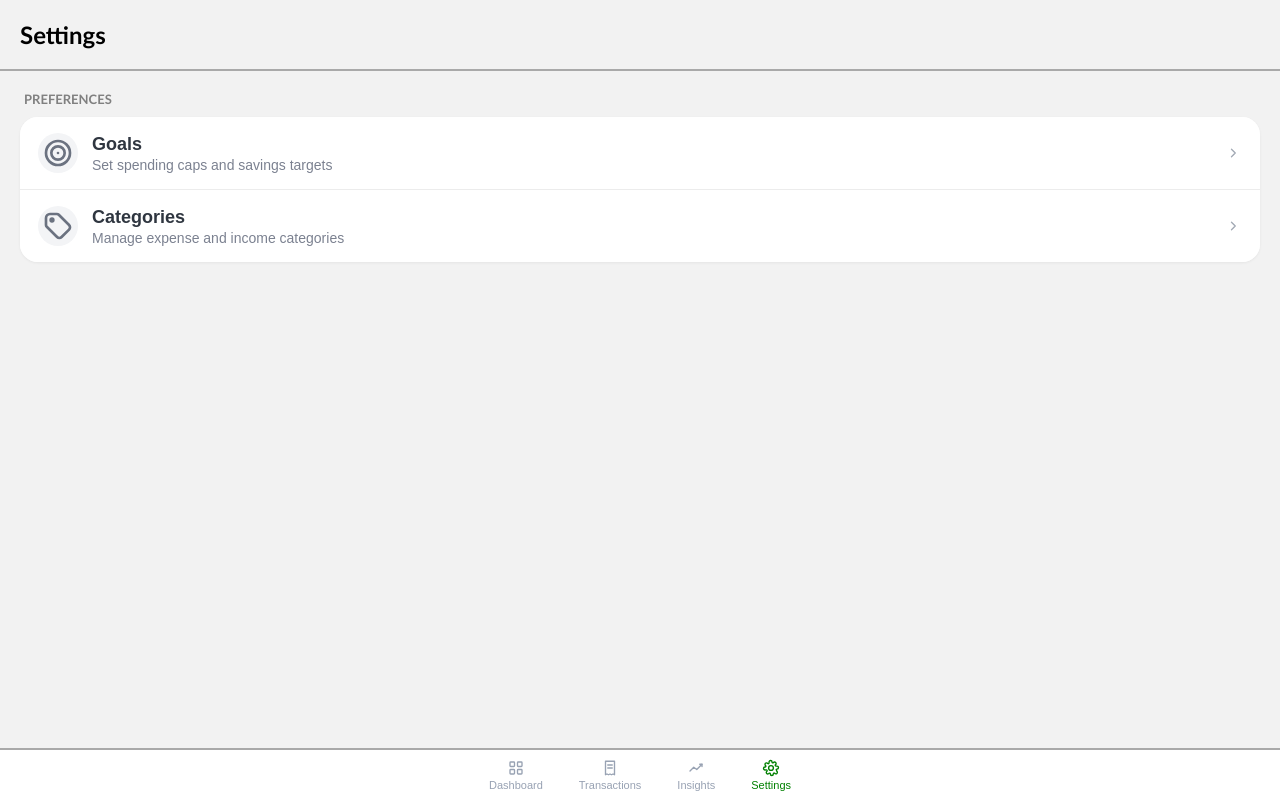
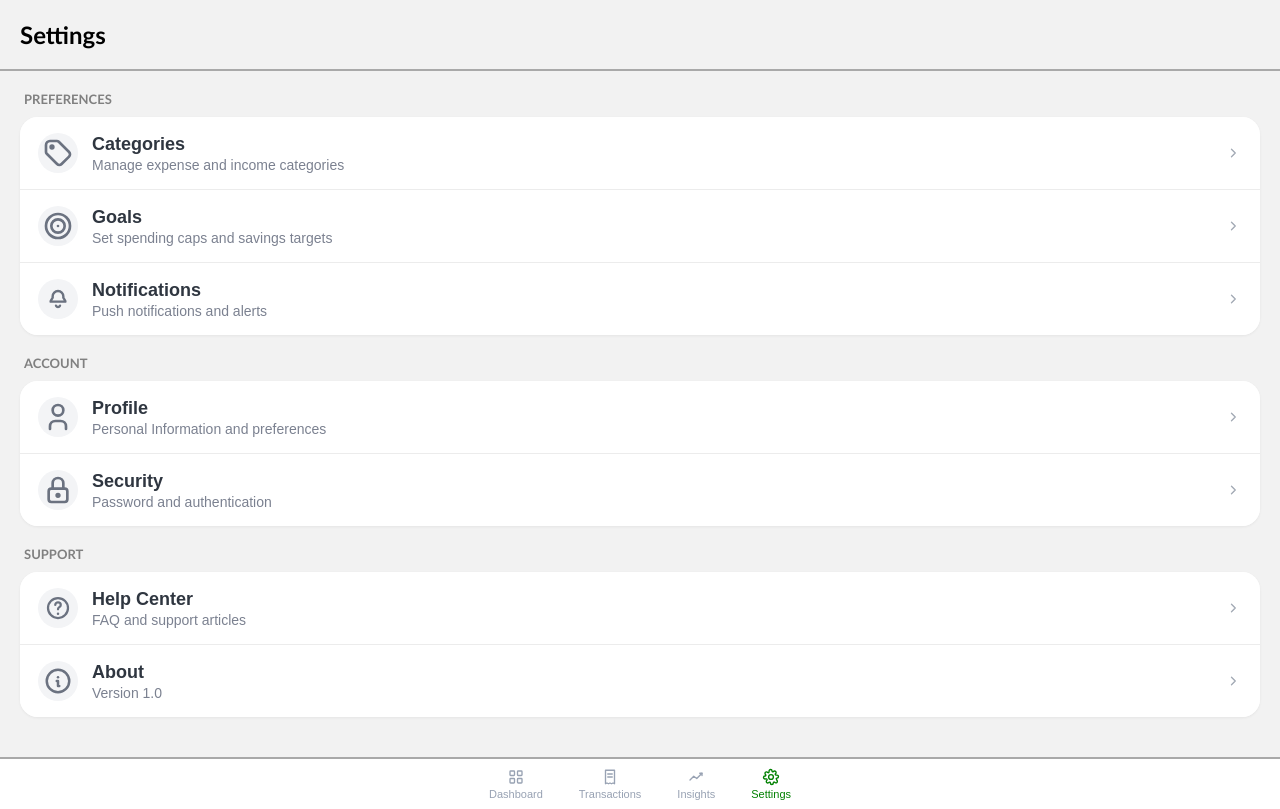
Before and after one commit to BT3103AppDev1/final-project-l2_group_22, a Vue app: page /settings in a window 1280 px wide. Built offline with nearby package versions, Linux system fonts and the light colour scheme; no server answers; sample sign-in values are in the browser's storage.

Commit message:
Update Settings.vue

```diff
--- a/src/views/Settings.vue
+++ b/src/views/Settings.vue
@@ -7,6 +7,25 @@
         <main class="page-content">
             <p class="desc">Preferences</p>
             <div class="content settings-group">
+                <button class="menu-item">
+                    <div class="menu-left">
+                        <div class="menu-icon-circle">
+                            <svg class="menu-icon" viewBox="0 0 24 24" fill="none" xmlns="http://www.w3.org/2000/svg">
+                                <path d="M6.5 7.5a1 1 0 1 0 2 0a1 1 0 1 0 -2 0" stroke="currentColor" stroke-width="2" stroke-linecap="round" stroke-linejoin="round"></path>
+                                <path d="M3 6v5.172a2 2 0 0 0 .586 1.414l7.71 7.71a2.41 2.41 0 0 0 3.408 0l5.592 -5.592a2.41 2.41 0 0 0 0 -3.408l-7.71 -7.71a2 2 0 0 0 -1.414 -.586h-5.172a3 3 0 0 0 -3 3" stroke="currentColor" stroke-width="2" stroke-linecap="round" stroke-linejoin="round"></path>
+                            </svg>
+                        </div>
+
+                        <div class="menu-text">
+                            <p class="menu-title">Categories</p>
+                            <p class="menu-subtext">Manage expense and income categories</p>
+                        </div>
+                    </div>
+
+                    <svg class="menu-arrow" viewBox="0 0 24 24" fill="none" xmlns="http://www.w3.org/2000/svg">
+                        <path d="M10 7L15 12L10 17" stroke="currentColor" stroke-width="1.8" stroke-linecap="round" stroke-linejoin="round"></path>
+                    </svg>
+                </button>
 
                 <button class="menu-item" @click="$router.push('/goals')">
                     <div class="menu-left">
@@ -17,11 +36,13 @@
                                 <circle cx="12" cy="12" r="1" fill="currentColor"></circle>
                             </svg>
                         </div>
+
                         <div class="menu-text">
                             <p class="menu-title">Goals</p>
                             <p class="menu-subtext">Set spending caps and savings targets</p>
                         </div>
                     </div>
+
                     <svg class="menu-arrow" viewBox="0 0 24 24" fill="none" xmlns="http://www.w3.org/2000/svg">
                         <path d="M10 7L15 12L10 17" stroke="currentColor" stroke-width="1.8" stroke-linecap="round" stroke-linejoin="round"></path>
                     </svg>
@@ -31,38 +52,234 @@
                     <div class="menu-left">
                         <div class="menu-icon-circle">
                             <svg class="menu-icon" viewBox="0 0 24 24" fill="none" xmlns="http://www.w3.org/2000/svg">
-                                <path d="M6.5 7.5a1 1 0 1 0 2 0a1 1 0 1 0 -2 0" stroke="currentColor" stroke-width="2" stroke-linecap="round" stroke-linejoin="round"></path>
-                                <path d="M3 6v5.172a2 2 0 0 0 .586 1.414l7.71 7.71a2.41 2.41 0 0 0 3.408 0l5.592 -5.592a2.41 2.41 0 0 0 0 -3.408l-7.71 -7.71a2 2 0 0 0 -1.414 -.586h-5.172a3 3 0 0 0 -3 3" stroke="currentColor" stroke-width="2" stroke-linecap="round" stroke-linejoin="round"></path>
+                                <path d="M12 6C9.8 6 8 7.8 8 10V11L6.5 13.5V14H17.5V13.5L16 11V10C16 7.8 14.2 6 12 6Z" stroke="currentColor" stroke-width="1.8" stroke-linejoin="round"></path>
+                                <path d="M10.5 17C10.8 17.6 11.3 18 12 18C12.7 18 13.2 17.6 13.5 17" stroke="currentColor" stroke-width="1.8" stroke-linecap="round"></path>
                             </svg>
                         </div>
+
                         <div class="menu-text">
-                            <p class="menu-title">Categories</p>
-                            <p class="menu-subtext">Manage expense and income categories</p>
+                            <p class="menu-title">Notifications</p>
+                            <p class="menu-subtext">Push notifications and alerts</p>
                         </div>
                     </div>
+
                     <svg class="menu-arrow" viewBox="0 0 24 24" fill="none" xmlns="http://www.w3.org/2000/svg">
                         <path d="M10 7L15 12L10 17" stroke="currentColor" stroke-width="1.8" stroke-linecap="round" stroke-linejoin="round"></path>
                     </svg>
                 </button>
+            </div>
+
+
+
+            <p class="desc">Account</p>
+
+            <div class="content settings-group">
+
+                <button class="menu-item" @click="$router.push('/profile')">
+
+                    <div class="menu-left">
+
+                        <div class="menu-icon-circle">
+
+                            <svg class="menu-icon" viewBox="0 0 24 24" fill="none" xmlns="http://www.w3.org/2000/svg">
+
+                                <path d="M8 7a4 4 0 1 0 8 0a4 4 0 0 0 -8 0" stroke="currentColor" stroke-width="2" stroke-linecap="round" stroke-linejoin="round"></path>
+
+                                <path d="M6 21v-2a4 4 0 0 1 4 -4h4a4 4 0 0 1 4 4v2" stroke="currentColor" stroke-width="2" stroke-linecap="round" stroke-linejoin="round"></path>
+
+                            </svg>
+
+                        </div>
+
+
+
+                        <div class="menu-text">
+
+                            <p class="menu-title">Profile</p>
+
+                            <p class="menu-subtext">Personal Information and preferences</p>
+
+                        </div>
+
+                    </div>
+
+
+
+                    <svg class="menu-arrow" viewBox="0 0 24 24" fill="none" xmlns="http://www.w3.org/2000/svg">
+
+                        <path d="M10 7L15 12L10 17" stroke="currentColor" stroke-width="1.8" stroke-linecap="round" stroke-linejoin="round"></path>
+
+                    </svg>
+
+                </button>
+
+
+
+                <button class="menu-item">
+
+                    <div class="menu-left">
+
+                        <div class="menu-icon-circle">
+
+                            <svg class="menu-icon" viewBox="0 0 24 24" fill="none" xmlns="http://www.w3.org/2000/svg">
+
+                                <path d="M5 13a2 2 0 0 1 2 -2h10a2 2 0 0 1 2 2v6a2 2 0 0 1 -2 2h-10a2 2 0 0 1 -2 -2v-6" stroke="currentColor" stroke-width="2" stroke-linecap="round" stroke-linejoin="round"></path>
+
+                                <path d="M11 16a1 1 0 1 0 2 0a1 1 0 0 0 -2 0" stroke="currentColor" stroke-width="2" stroke-linecap="round" stroke-linejoin="round"></path>
+
+                                <path d="M8 11v-4a4 4 0 1 1 8 0v4" stroke="currentColor" stroke-width="2" stroke-linecap="round" stroke-linejoin="round"></path>
+
+                            </svg>
+
+                        </div>
+
+
+
+                        <div class="menu-text">
+
+                            <p class="menu-title">Security</p>
+
+                            <p class="menu-subtext">Password and authentication</p>
+
+                        </div>
+
+                    </div>
+
+
+
+                    <svg class="menu-arrow" viewBox="0 0 24 24" fill="none" xmlns="http://www.w3.org/2000/svg">
+
+                        <path d="M10 7L15 12L10 17" stroke="currentColor" stroke-width="1.8" stroke-linecap="round" stroke-linejoin="round"></path>
+
+                    </svg>
+
+                </button>
 
             </div>
+
+
+
+            <p class="desc">Support</p>
+
+            <div class="content settings-group">
+
+                <button class="menu-item">
+
+                    <div class="menu-left">
+
+                        <div class="menu-icon-circle">
+
+                            <svg class="why-icon" viewBox="0 0 24 24" fill="none" xmlns="http://www.w3.org/2000/svg">
+
+                                <circle cx="12" cy="12" r="8" stroke="currentColor" stroke-width="1.8"></circle>
+
+                                <path d="M9.8 9.5C9.8 8.3 10.8 7.5 12 7.5C13.2 7.5 14.2 8.3 14.2 9.5C14.2 10.4 13.7 11 12.8 11.5C12.2 11.9 12 12.2 12 13" stroke="currentColor" stroke-width="1.8" stroke-linecap="round"></path>
+
+                                <circle cx="12" cy="16.5" r="1" fill="currentColor"></circle>
+
+                            </svg>
+
+                        </div>
+
+
+
+                        <div class="menu-text">
+
+                            <p class="menu-title">Help Center</p>
+
+                            <p class="menu-subtext">FAQ and support articles</p>
+
+                        </div>
+
+                    </div>
+
+
+
+                    <svg class="menu-arrow" viewBox="0 0 24 24" fill="none" xmlns="http://www.w3.org/2000/svg">
+
+                        <path d="M10 7L15 12L10 17" stroke="currentColor" stroke-width="1.8" stroke-linecap="round" stroke-linejoin="round"></path>
+
+                    </svg>
+
+                </button>
+
+
+
+                <button class="menu-item">
+
+                    <div class="menu-left">
+
+                        <div class="menu-icon-circle">
+
+                            <svg class="info-icon" viewBox="0 0 24 24" fill="none" xmlns="http://www.w3.org/2000/svg">
+
+                                <path d="M3 12a9 9 0 1 0 18 0a9 9 0 0 0 -18 0" stroke="currentColor" stroke-width="2" stroke-linecap="round" stroke-linejoin="round"></path>
+
+                                <path d="M12 9h.01" stroke="currentColor" stroke-width="2" stroke-linecap="round" stroke-linejoin="round"></path>
+
+                                <path d="M11 12h1v4h1" stroke="currentColor" stroke-width="2" stroke-linecap="round" stroke-linejoin="round"></path>
+
+                            </svg>
+
+                        </div>
+
+
+
+                        <div class="menu-text">
+
+                            <p class="menu-title">About</p>
+
+                            <p class="menu-subtext">Version 1.0</p>
+
+                        </div>
+
+                    </div>
+
+
+
+                    <svg class="menu-arrow" viewBox="0 0 24 24" fill="none" xmlns="http://www.w3.org/2000/svg">
+
+                        <path d="M10 7L15 12L10 17" stroke="currentColor" stroke-width="1.8" stroke-linecap="round" stroke-linejoin="round"></path>
+
+                    </svg>
+
+                </button>
+
+            </div>
+
         </main>
 
+
+
         <BottomNav currentTab="settings" />
+
     </div>
+
 </template>
 
+
+
 <script>
-// Make sure this path is correct for your project
+
 import BottomNav from "@/components/BottomNav.vue"
 
+
+
 export default {
-    name: "Settings",
+
+    name:"Settings",
+
     components: {
+
         BottomNav
+
     }
+
 }
+
 </script>
+
+
 
 <style scoped>
 .web-page {
```
